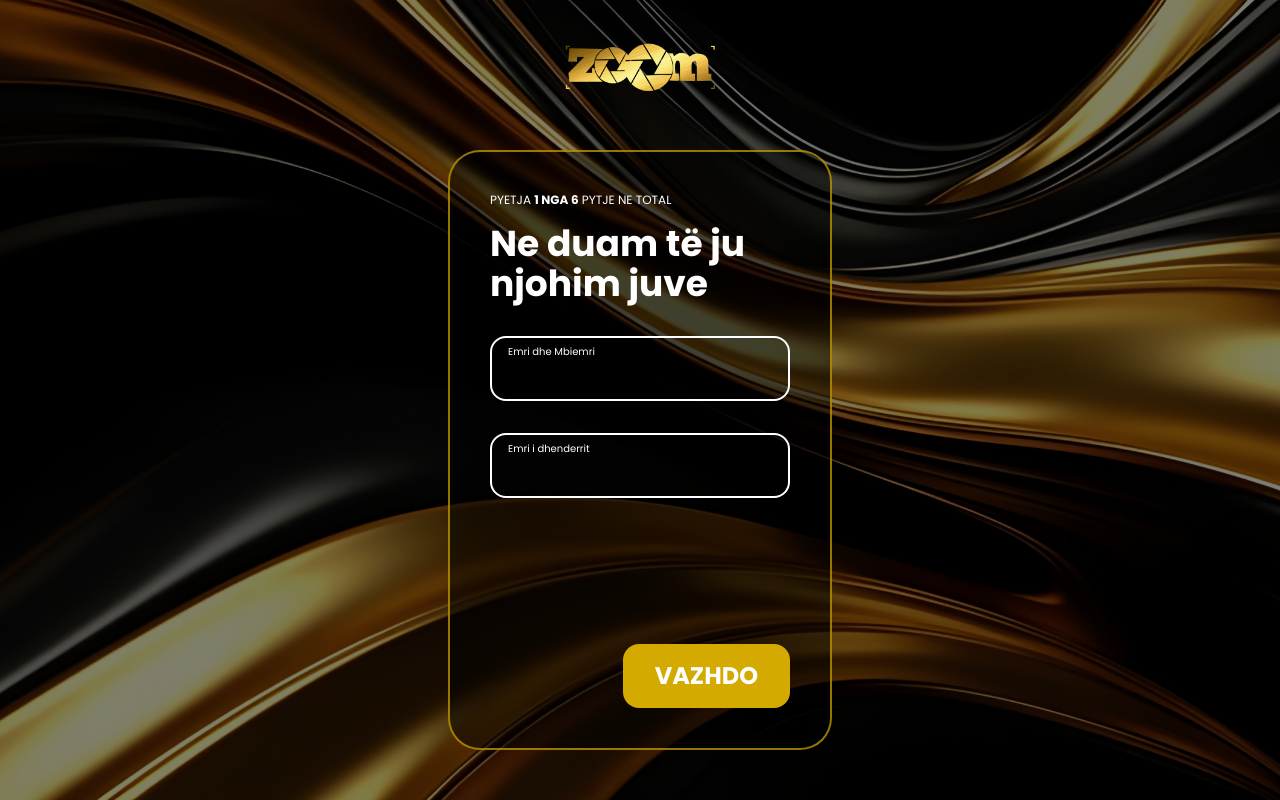
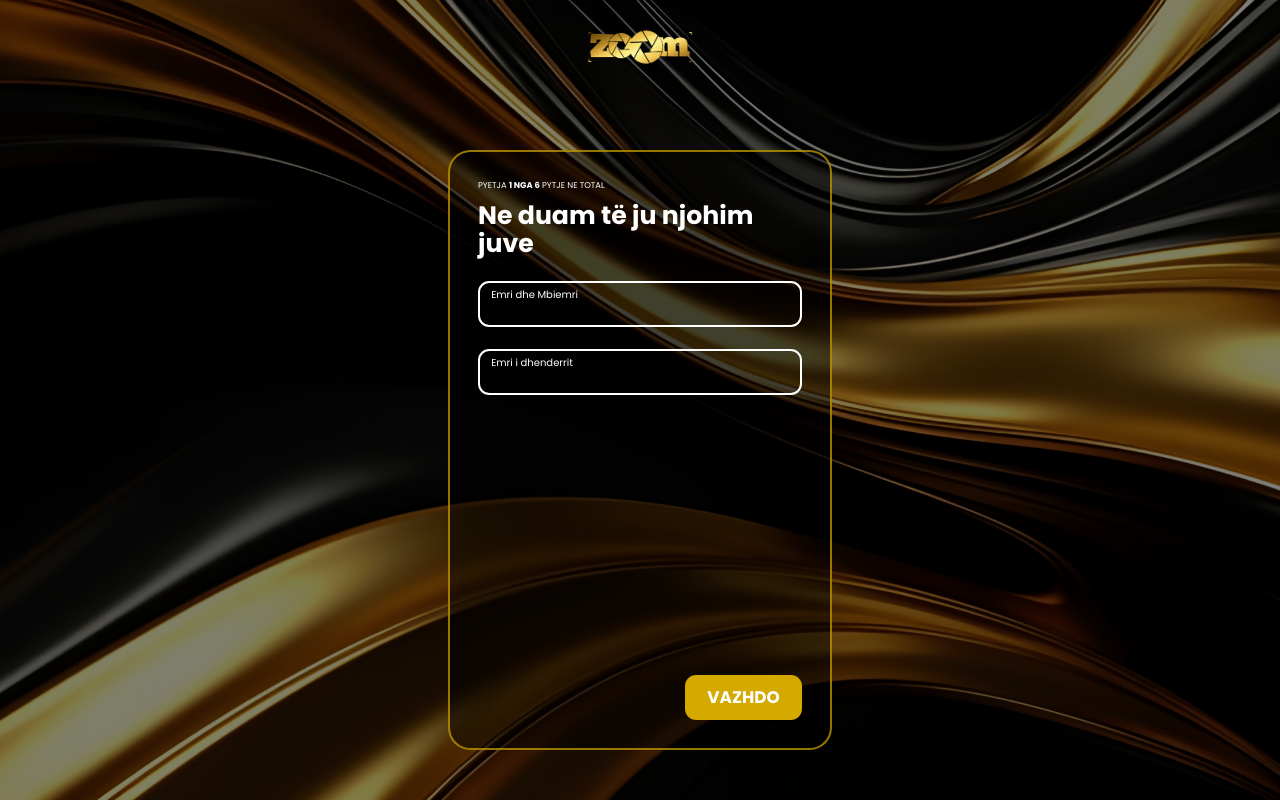
Before and after one commit to Maheerali-pk/marriage-quote-gen, a Next.js app: page / in a window 1280 px wide. Built offline with nearby package versions, Linux system fonts and the light colour scheme.

Commit message:
Reponsive on desktop added

```diff
--- a/app/globals.css
+++ b/app/globals.css
@@ -10,3 +10,31 @@ html {
   width: 100%;
   font-family: "Poppins", sans-serif;
 }
+
+@media screen and (max-width: 1920px) {
+  html,
+  body {
+    font-size: 100%;
+  }
+}
+
+@media screen and (max-width: 1700px) {
+  html,
+  body {
+    font-size: 90%;
+  }
+}
+
+@media screen and (max-width: 1500px) {
+  html,
+  body {
+    font-size: 80%;
+  }
+}
+
+@media screen and (max-width: 1300px) {
+  html,
+  body {
+    font-size: 70%;
+  }
+}
```
